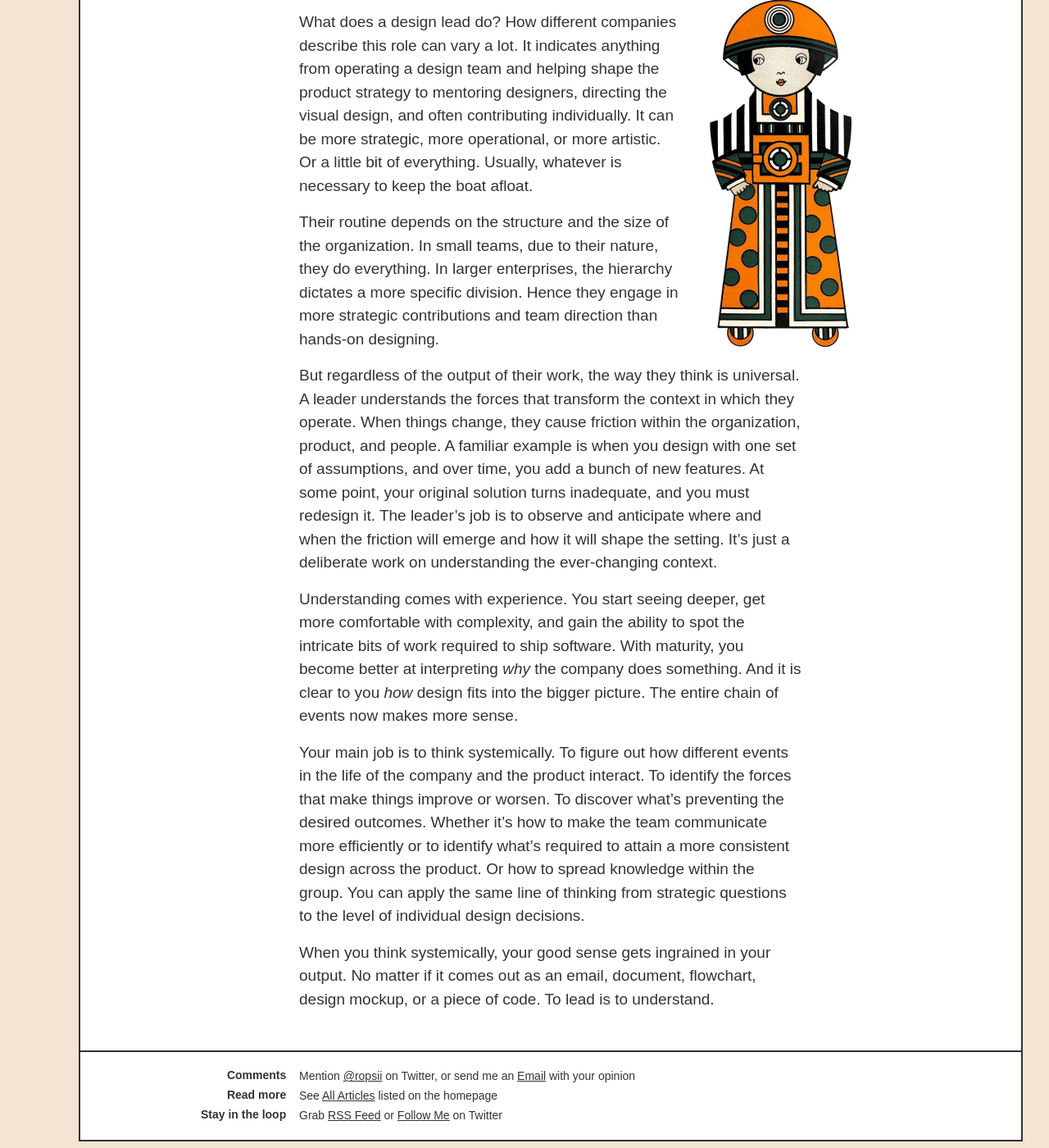
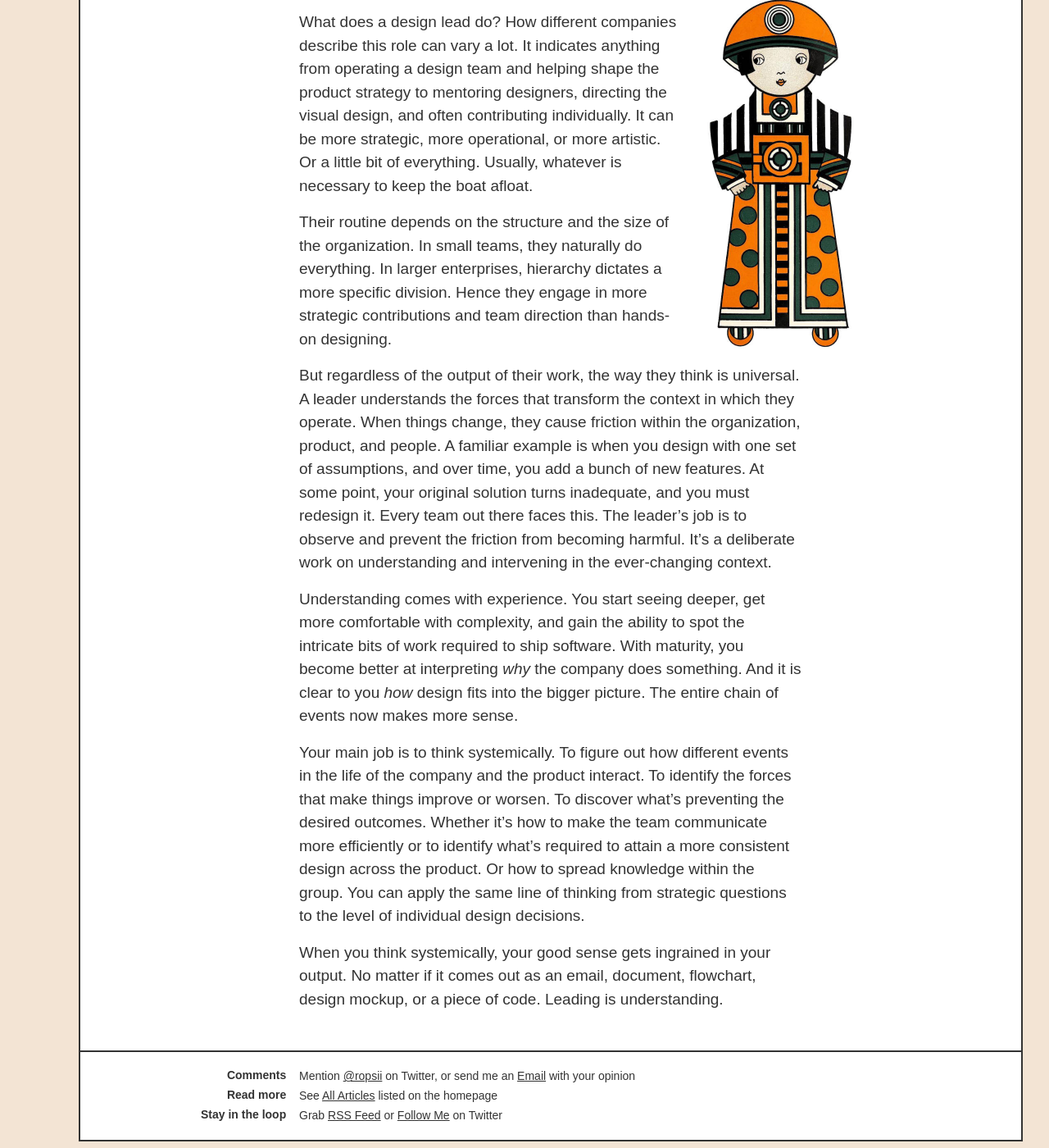
Before and after one commit to ropsii/ropsii.github.io, a Jekyll site: the page built from _posts/2021-04-02-design-leadership.markdown, in a window 1280 px wide and 1400 px high, scrolled down 209 px. Shown: the whole window at 82% size. Built offline with Jekyll 4.4.1, drawn with Linux system fonts in a browser that asks for light colours; some web fonts are replaced.

Commit message:
Update Leadership

```diff
--- a/_posts/2021-04-02-design-leadership.markdown
+++ b/_posts/2021-04-02-design-leadership.markdown
@@ -11,12 +11,12 @@ image:
 <img class="fr ml4 nt3 nr5" width="180" height="429" src="{% link /assets/leadership-queen.jpg %}" alt="Queen illustration">
 What does a design lead do? How different companies describe this role can vary a lot. It indicates anything from operating a design team and helping shape the product strategy to mentoring designers, directing the visual design, and often contributing individually. It can be more strategic, more operational, or more artistic. Or a little bit of everything. Usually, whatever is necessary to keep the boat afloat.
 
-Their routine depends on the structure and the size of the organization. In small teams, due to their nature, they do everything. In larger enterprises, the hierarchy dictates a more specific division. Hence they engage in more strategic contributions and team direction than hands-on designing.
+Their routine depends on the structure and the size of the organization. In small teams, they naturally do everything. In larger enterprises, hierarchy dictates a more specific division. Hence they engage in more strategic contributions and team direction than hands-on designing.
 
-But regardless of the output of their work, the way they think is universal. A leader understands the forces that transform the context in which they operate. When things change, they cause friction within the organization, product, and people. A familiar example is when you design with one set of assumptions, and over time, you add a bunch of new features. At some point, your original solution turns inadequate, and you must redesign it. The leader’s job is to observe and anticipate where and when the friction will emerge and how it will shape the setting. It’s just a deliberate work on understanding the ever-changing context.
+But regardless of the output of their work, the way they think is universal. A leader understands the forces that transform the context in which they operate. When things change, they cause friction within the organization, product, and people. A familiar example is when you design with one set of assumptions, and over time, you add a bunch of new features. At some point, your original solution turns inadequate, and you must redesign it. Every team out there faces this. The leader’s job is to observe and prevent the friction from becoming harmful. It’s a deliberate work on understanding and intervening in the ever-changing context.
 
 Understanding comes with experience. You start seeing deeper, get more comfortable with complexity, and gain the ability to spot the intricate bits of work required to ship software. With maturity, you become better at interpreting _why_ the company does something. And it is clear to you _how_ design fits into the bigger picture. The entire chain of events now makes more sense.
 
 Your main job is to think systemically. To figure out how different events in the life of the company and the product interact. To identify the forces that make things improve or worsen. To discover what’s preventing the desired outcomes. Whether it’s how to make the team communicate more efficiently or to identify what’s required to attain a more consistent design across the product. Or how to spread knowledge within the group. You can apply the same line of thinking from strategic questions to the level of individual design decisions.
 
-When you think systemically, your good sense gets ingrained in your output. No matter if it comes out as an email, document, flowchart, design mockup, or a piece of code. To lead is to understand.
+When you think systemically, your good sense gets ingrained in your output. No matter if it comes out as an email, document, flowchart, design mockup, or a piece of code. Leading is understanding.
```
